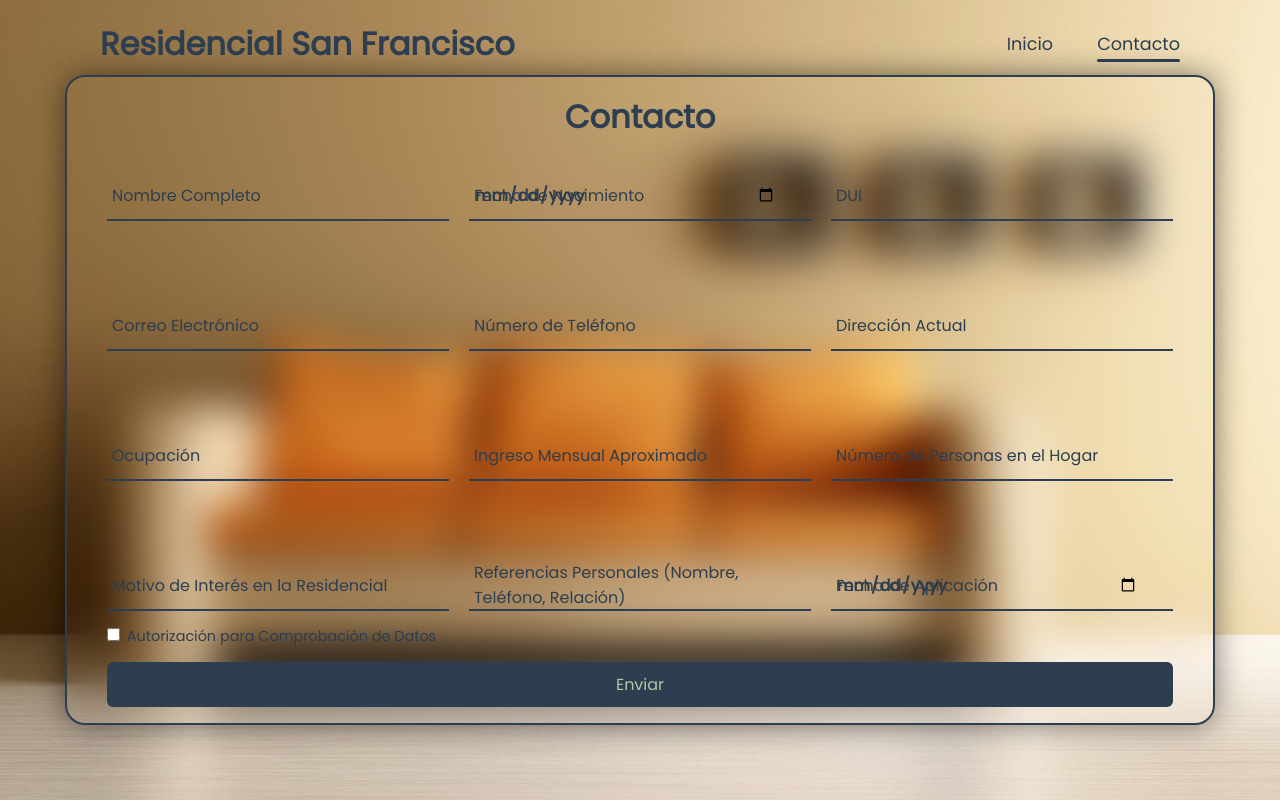
After one commit to Loza64/Residencial, a PHP site: page /public/contact.php in a window 1280 px wide. The commit adds this page. Run offline with PHP 8.4, Linux system fonts and the light colour scheme.

Commit message:
Cambios y Vista Form Contacto

```diff
--- /dev/null
+++ b/public/contact.php
@@ -0,0 +1,92 @@
+<!DOCTYPE html>
+<html lang="es">
+
+<head>
+    <meta charset="UTF-8">
+    <meta http-equiv="X-UA-Compatible" content="IE=edge">
+    <meta name="viewport" content="width=device-width, initial-scale=1.0">
+    <title>Residencial</title>
+    <link rel="stylesheet" href="styles/contact.css">
+</head>
+
+<body>
+    <header>
+        <h2 class="logo">Residencial San Francisco</h2>
+        <nav class="navigation">
+            <a href="#" onclick = "window.location.href='../Inicio/inicio.html'">Inicio</a>
+            <a href="#" class="contact">Contacto</a>
+        </nav>
+    </header>
+
+    <div class="wrapper">
+        <span class="icon-close"><ion-icon name="close"></ion-icon></span>
+
+        <div class="form-box contact">
+            <h2>Contacto</h2>
+            <form action="#">
+                <div class="form-columns">
+                    <div class="input-box">
+                        <input type="text" required>
+                        <label>Nombre Completo</label>
+                    </div>
+                    <div class="input-box">
+                        <input type="date" required>
+                        <label>Fecha de Nacimiento</label>
+                    </div>
+                    <div class="input-box">
+                        <input type="text" required>
+                        <label>DUI</label>
+                    </div>
+                    <div class="input-box">
+                        <input type="email" required>
+                        <label>Correo Electrónico</label>
+                    </div>
+                    <div class="input-box">
+                        <input type="text" required>
+                        <label>Número de Teléfono</label>
+                    </div>
+                    <div class="input-box">
+                        <input type="text" required>
+                        <label>Dirección Actual</label>
+                    </div>
+                    <div class="input-box">
+                        <input type="text" required>
+                        <label>Ocupación</label>
+                    </div>
+                    <div class="input-box">
+                        <input type="text" required>
+                        <label>Ingreso Mensual Aproximado</label>
+                    </div>
+                    <div class="input-box">
+                        <input type="number" required>
+                        <label>Número de Personas en el Hogar</label>
+                    </div>
+                    <div class="input-box">
+                        <input type="text" required>
+                        <label>Motivo de Interés en la Residencial</label>
+                    </div>
+                    <div class="input-box">
+                        <input type="text" required>
+                        <label>Referencias Personales (Nombre, Teléfono, Relación)</label>
+                    </div>
+                    <div class="input-box">
+                        <input type="date" required>
+                        <label>Fecha de Aplicación</label>
+                    </div>
+                </div>
+                <div class="remember">
+                    <label><input type="checkbox" required> Autorización para Comprobación de Datos</label>
+                </div>
+                <button type="submit" class="btn">Enviar</button>
+            </form>
+        </div>
+
+
+
+    </div>
+
+
+
+</body>
+
+</html>
--- /dev/null
+++ b/public/styles/contact.css
@@ -0,0 +1,182 @@
+@import url('https://fonts.googleapis.com/css?family=Poppins:sans-serif');
+
+*{
+    margin: 0;
+    padding: 0;
+    box-sizing: border-box;
+    font-family: 'Poppins', sans-serif;
+}
+
+body{
+    display: flex;
+    justify-content: center;
+    align-items: center;
+    min-height: 100vh;
+    background: url(../resources/BG_Inicio.jpg) no-repeat;
+    background-size: cover;
+    background-position: center;
+}
+
+header{
+    position: fixed;
+    top: 0;
+    left: 0;
+    width: 100%;
+    padding: 20px 100px;
+
+    display: flex;
+    justify-content: space-between;
+    align-items: center;
+    z-index: 99;
+}
+
+.logo{
+    font-size: 2em;
+    color: #2c3e50;
+    user-select: none;
+}
+
+.navigation a{
+    position: relative;
+    font-size: 1.1em;
+    color: #2c3e50;
+    text-decoration: none;
+    font-weight: 500;
+    margin-left: 40px;
+}
+
+.navigation a::after{
+    content: '';
+    position: absolute;
+    left: 0;
+    bottom: -6px;
+    width: 100%;
+    height: 3px;
+    background: #2c3e50;
+    border-radius: 5px;
+    transform-origin: right;
+    transform: scaleX(0);
+    transition: transform .5s;
+}
+
+.navigation  a.contact::after{
+    transform-origin: left;
+    transform: scaleX(1);
+}
+
+.navigation a:hover::after{
+    transform-origin: left;
+    transform: scaleX(1);
+}
+
+
+
+.wrapper{
+    position: relative;
+    width: 1150px;
+    height: 650px;
+    background: transparent;
+    border: 2px solid #2c3e50;
+    border-radius: 20px;
+    backdrop-filter: blur(20px);
+    box-shadow: 0 0 30px rgba(0,0,0,.5);
+    display: flex;
+    justify-content: center;
+    align-items: center;
+    overflow: hidden;
+    transition: transform .5s ease, height .2s ease;
+}
+
+.form-columns {
+    display: flex;
+    flex-wrap: wrap;
+    gap: 20px;
+}
+
+.form-columns .input-box {
+    width: calc(33.33% - 13.33px);
+}
+
+.wrapper .form-box{
+    width: 100%;
+    padding: 40px;
+}
+
+.form-box h2 {
+    font-size: 2em;
+    color: #2c3e50;
+    text-align: center;
+}
+
+.input-box{
+    position: relative;
+    width: 100%;
+    height: 50px;
+    border-bottom: 2px solid #2c3e50;
+    margin: 30px 0;
+}
+
+.input-box label{
+    position: absolute;
+    top: 50%;
+    left: 5px;
+    transform: translateY(-50%);
+    font-size: 1em;
+    color: #2c3e50;
+    font-weight: 500;
+    pointer-events: none;
+    transition: .5s;
+}
+
+.input-box input:focus~label,
+.input-box input:valid~label{
+    top: -5px;
+}
+
+.input-box input{
+    width: 100%;
+    height: 100%;
+    background: transparent;
+    border: none;
+    outline: none;
+    font-size: 1em;
+    color: #2c3e50;
+    font-weight: 600;
+    padding: 0 35px 0 5px;
+}
+
+.remember{
+    font-size: .9em;
+    color: #2c3e50;
+    font-weight: 500;
+    margin: -15px 0 15px;
+    display: flex;
+    justify-content: space-between;
+}
+
+.remember label input{
+    accent-color: #2c3e50;
+    margin-right: 3px;
+}
+
+.remember a{
+    color: #2c3e50;
+    text-decoration: none;
+}
+
+.remember a:hover{
+    text-decoration: underline;
+}
+
+.btn{
+    width: 100%;
+    height: 45px;
+    background: #2c3e50;
+    border: none;
+    outline: none;
+    border-radius: 6px;
+    cursor: pointer;
+    font-size: 1em;
+    color: #b2c8a4;
+    font-weight: 500;
+}
--- a/public/styles/inicio.css
+++ b/public/styles/inicio.css
@@ -227,5 +227,6 @@ header {
 
   .card:hover {
     height: 250px;
+    width: 320px;
   }
 }
```
Also changed, not shown: public/inicio.php (+37 -53 lines), public/login.php (+22 -33 lines).
